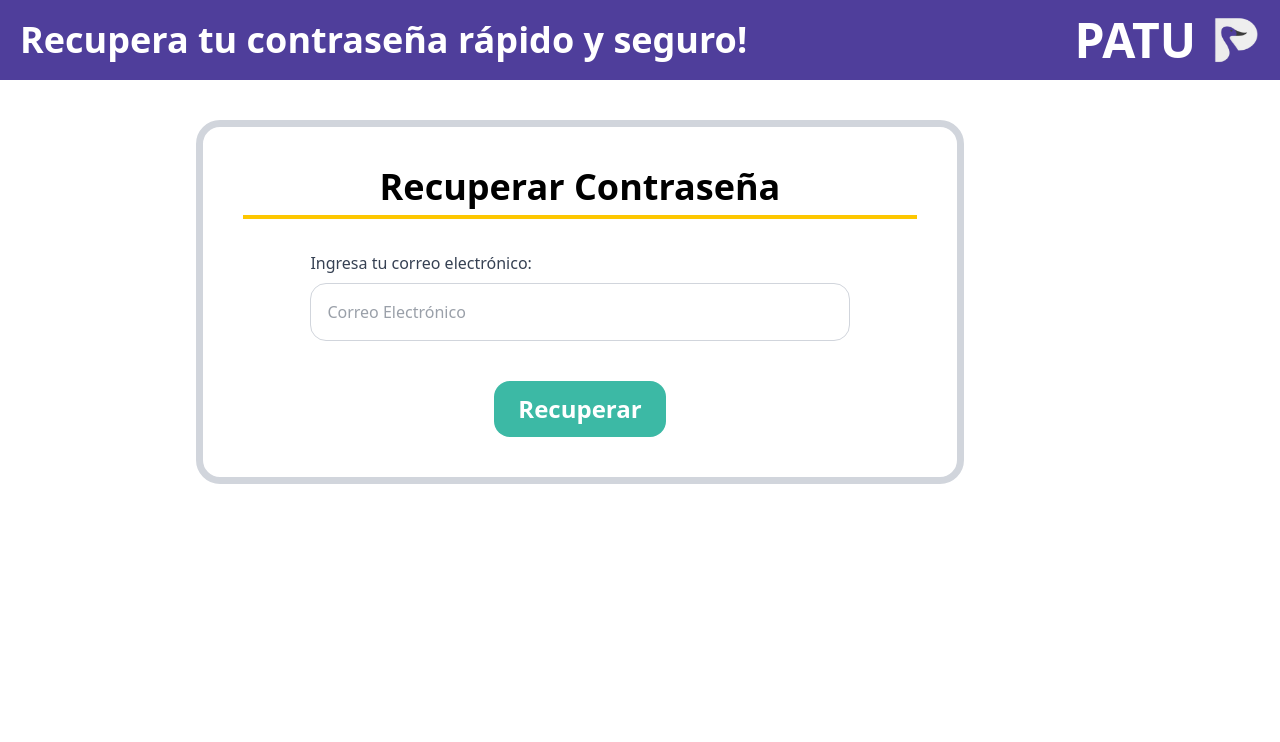
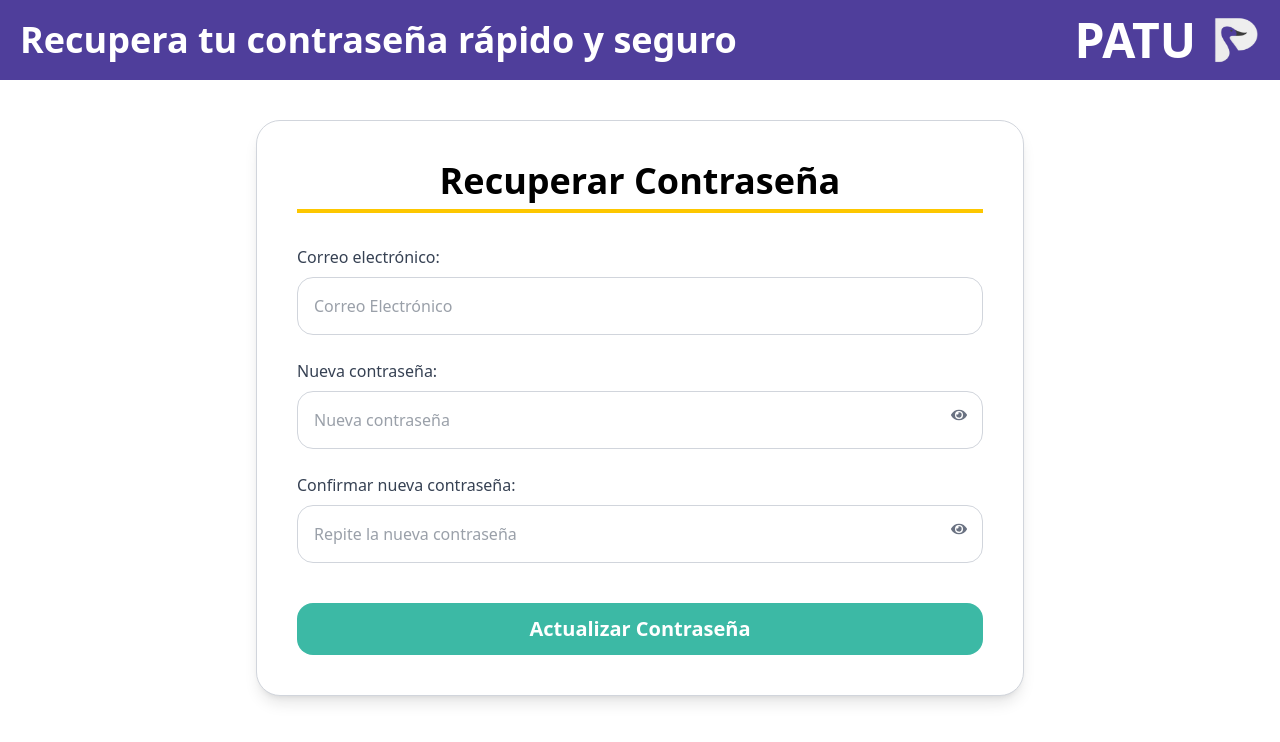
Before and after one commit to Jose-Melendez-Salas/PatuFront, a React (Vite) app: page /RecuperarContra in a window 1280 px wide. Shown: the top 742 px of the page. Built offline with nearby package versions, Linux system fonts and the light colour scheme.

Commit message:
implementacion de apis en recuperar contraseña, eventos a crear y calendario  queda pendiente que el alumo cree sesiones cpon tutores

```diff
--- a/src/Login.jsx
+++ b/src/Login.jsx
@@ -4,17 +4,17 @@ import ilustracionImg from './assets/ilustracion.png'
 import ojoImg from './assets/ojo.png'
 
 const Login = ({ onLogin }) => {
-  const [correo, setCorreo] = useState('')
-  const [contraseña, setContraseña] = useState('')
-  const [showPassword, setShowPassword] = useState(false)
-  const [error, setError] = useState('')
+  const [correo, setCorreo] = useState('');
+  const [contraseña, setContraseña] = useState('');
+  const [showPassword, setShowPassword] = useState(false);
+  const [error, setError] = useState('');
 
   const handleSubmit = async (e) => {
-    e.preventDefault()
+    e.preventDefault();
 
     if (!correo.trim() || !contraseña.trim()) {
-      setError('Por favor completa todos los campos.')
-      return
+      setError('⚠️ Por favor completa todos los campos.');
+      return;
     }
 
     try {
@@ -25,29 +25,37 @@ const Login = ({ onLogin }) => {
           correo: correo,
           password: contraseña // 👈 el backend espera "password", no "contraseña"
         })
-      })
+      });
 
-      const data = await res.json()
+      const data = await res.json();
 
       if (!res.ok) {
-
-        setError(data.message || 'Error en el inicio de sesión')
-        return
+        setError(data.message || '❌ Error en el inicio de sesión');
+        return;
       }
 
-      localStorage.setItem('usuario', JSON.stringify(data.data)); // data.data debe incluir el nombre
+      // ✅ Guardar usuario + token en localStorage
+      localStorage.setItem(
+        'usuario',
+        JSON.stringify({
+          id: data.data.id,
+          correo: correo,
+          accessToken: data.data.accessToken
+        })
+      );
 
-      setError('')
+      setError('');
 
-      onLogin?.(correo)
+      // Notificar al componente padre
+      onLogin?.(correo);
 
-      alert(`¡Bienvenido ${correo}!`)
-      window.location.href = "/accesosMaestros"
+      alert(`✅ ¡Bienvenido ${correo}!`);
+      window.location.href = "/accesosMaestros"; // redirección
     } catch (err) {
-      console.error(err)
-      setError('No se pudo conectar con el servidor')
+      console.error(err);
+      setError('⚠️ No se pudo conectar con el servidor');
     }
-  }
+  };
 
   return (
     <div className="min-h-screen flex flex-col bg-gray-100">
--- a/src/RecuperarContra.jsx
+++ b/src/RecuperarContra.jsx
@@ -1,8 +1,13 @@
 import React, { useState } from 'react';
+import { FaEye, FaEyeSlash } from "react-icons/fa";
 import logoImg from './assets/logo.png';
 
 const RecuperarContra = () => {
   const [correo, setCorreo] = useState('');
+  const [password, setPassword] = useState('');
+  const [confirmarPassword, setConfirmarPassword] = useState('');
+  const [mostrarPassword, setMostrarPassword] = useState(false);
+  const [mostrarConfirmar, setMostrarConfirmar] = useState(false);
   const [error, setError] = useState(null);
   const [mensaje, setMensaje] = useState(null);
 
@@ -11,71 +16,125 @@ const RecuperarContra = () => {
     setError(null);
     setMensaje(null);
 
-    if (correo === '') {
-      setError('Por favor, ingresa tu correo.');
+    if (!correo.trim() || !password.trim() || !confirmarPassword.trim()) {
+      setError('⚠️ Por favor completa todos los campos.');
       return;
     }
 
-    try {
-      // POST a tu API
-      const response = await fetch('https://tu-api.com/recuperar', {
-        method: 'POST',
+    if (password !== confirmarPassword) {
+      setError('❌ Las contraseñas no coinciden.');
+      return;
+    }
+
+        try {
+          const response = await fetch(
+      `https://apis-patu.onrender.com/api/usuarios/actualizar-password/${correo}`,
+      {
+        method: 'PUT',
         headers: { 'Content-Type': 'application/json' },
-        body: JSON.stringify({ correo }),
-      });
+        body: JSON.stringify({ password })
+      }
+    );
+
+
+      const data = await response.json();
 
       if (!response.ok) {
-        throw new Error('Error en la petición');
+        setError(data.message || '❌ Error al actualizar la contraseña');
+        return;
       }
 
-      // Si la API responde bien:
-      setMensaje('Enviamos una nueva contraseña al correo que nos proporcionaste');
+      setMensaje('✅ Contraseña actualizada exitosamente. Ahora puedes iniciar sesión.');
       setCorreo('');
+      setPassword('');
+      setConfirmarPassword('');
     } catch (err) {
-      setError('Error al enviar el correo. Inténtalo de nuevo.');
+      console.error(err);
+      setError('⚠️ Error al conectar con el servidor. Intenta de nuevo.');
     }
   };
 
   return (
     <>
-      {/* Layout */}
+      {/* Header */}
       <header className="relative bg-[#4F3E9B] text-white flex items-center justify-between px-5 h-20">
         <div className="flex items-center gap-8">
-          <div className="text-4xl font-bold">Recupera tu contraseña rápido y seguro!</div>
+          <div className="text-2xl md:text-4xl font-bold">Recupera tu contraseña rápido y seguro</div>
         </div>
-        <div className="flex items-center gap-4 text-5xl font-bold">
+        <div className="flex items-center gap-4 text-3xl md:text-5xl font-bold">
           PATU
           <img src={logoImg} alt="Logo" className="w-12 h-12" />
         </div>
       </header>
 
-      {/* Contenido principal */}
-      <div className="flex-1 flex flex-col items-center justify-center p-10 md:-ml-30">
-        <div className="bg-white rounded-3xl shadow-3xl p-10 w-full max-w-3xl animate-fadeIn border-7 border-gray-300 flex flex-col items-center">
-          <h2 className="text-4xl font-bold mb-8 text-center border-b-4 border-yellow-400 pb-2 w-full">
+      {/* Contenido */}
+      <div className="flex-1 flex flex-col items-center justify-center p-10">
+        <div className="bg-white rounded-3xl shadow-lg p-10 w-full max-w-3xl border border-gray-300">
+          <h2 className="text-3xl md:text-4xl font-bold mb-8 text-center border-b-4 border-yellow-400 pb-2">
             Recuperar Contraseña
           </h2>
 
-          <form className="flex flex-col items-center gap-6 w-full" onSubmit={handleSubmit}>
-            <label className="text-gray-700 font-medium w-4/5 flex flex-col">
-              Ingresa tu correo electrónico:
+          <form className="flex flex-col gap-6" onSubmit={handleSubmit}>
+            {/* Correo */}
+            <label className="text-gray-700 font-medium flex flex-col">
+              Correo electrónico:
               <input
-                type="text"
+                type="email"
                 value={correo}
                 onChange={(e) => setCorreo(e.target.value)}
                 placeholder="Correo Electrónico"
-                className="p-4 border border-gray-300 rounded-2xl w-full focus:outline-none focus:ring-2 focus:ring-purple-400 mt-2"
+                className="p-4 border border-gray-300 rounded-2xl mt-2 focus:outline-none focus:ring-2 focus:ring-purple-400"
               />
             </label>
 
+            {/* Nueva contraseña */}
+            <label className="text-gray-700 font-medium flex flex-col relative">
+              Nueva contraseña:
+              <input
+                type={mostrarPassword ? "text" : "password"}
+                value={password}
+                onChange={(e) => setPassword(e.target.value)}
+                placeholder="Nueva contraseña"
+                className="p-4 border border-gray-300 rounded-2xl mt-2 pr-12 focus:outline-none focus:ring-2 focus:ring-purple-400"
+              />
+              <button
+                type="button"
+                onClick={() => setMostrarPassword(!mostrarPassword)}
+                className="absolute right-4 top-12 text-gray-500"
+              >
+                {mostrarPassword ? <FaEyeSlash /> : <FaEye />}
+              </button>
+            </label>
+
+            {/* Confirmar nueva contraseña */}
+            <label className="text-gray-700 font-medium flex flex-col relative">
+              Confirmar nueva contraseña:
+              <input
+                type={mostrarConfirmar ? "text" : "password"}
+                value={confirmarPassword}
+                onChange={(e) => setConfirmarPassword(e.target.value)}
+                placeholder="Repite la nueva contraseña"
+                className="p-4 border border-gray-300 rounded-2xl mt-2 pr-12 focus:outline-none focus:ring-2 focus:ring-purple-400"
+              />
+              <button
+                type="button"
+                onClick={() => setMostrarConfirmar(!mostrarConfirmar)}
+                className="absolute right-4 top-12 text-gray-500"
+              >
+                {mostrarConfirmar ? <FaEyeSlash /> : <FaEye />}
+              </button>
+            </label>
+
+            {/* Mensajes */}
             {error && <p className="text-red-600 text-sm text-center">{error}</p>}
             {mensaje && <p className="text-green-600 text-sm text-center">{mensaje}</p>}
 
+            {/* Botón */}
             <button
               type="submit"
-              className="bg-[#3CB9A5] hover:bg-[#1f6b5e] text-white py-3 px-6 rounded-2xl font-bold text-2xl mt-4"
+              className="bg-[#3CB9A5] hover:bg-[#1f6b5e] text-white py-3 px-6 rounded-2xl font-bold text-xl mt-4"
             >
-              Recuperar
+              Actualizar Contraseña
             </button>
           </form>
         </div>
```
Also changed, not shown: src/Calendario.jsx (+73 -70 lines), src/EventoCalendario.jsx (+95 -44 lines).
